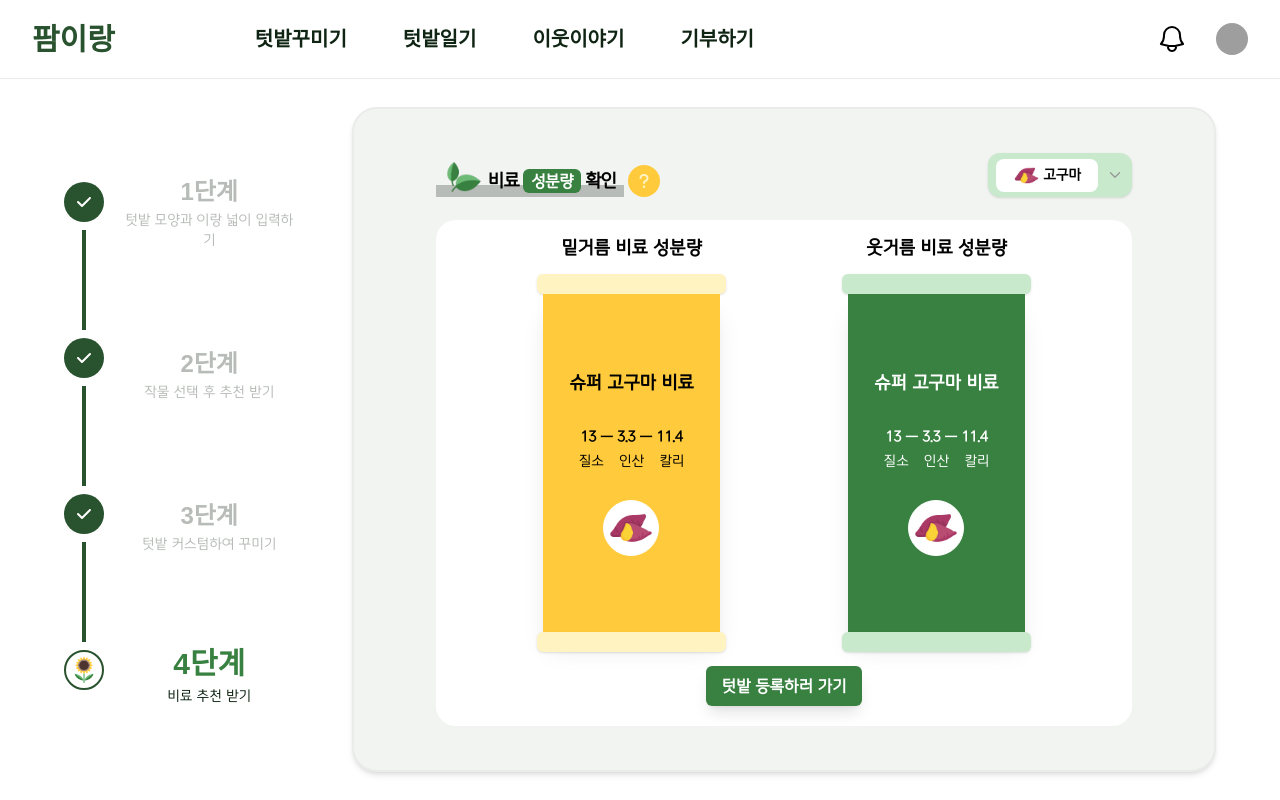
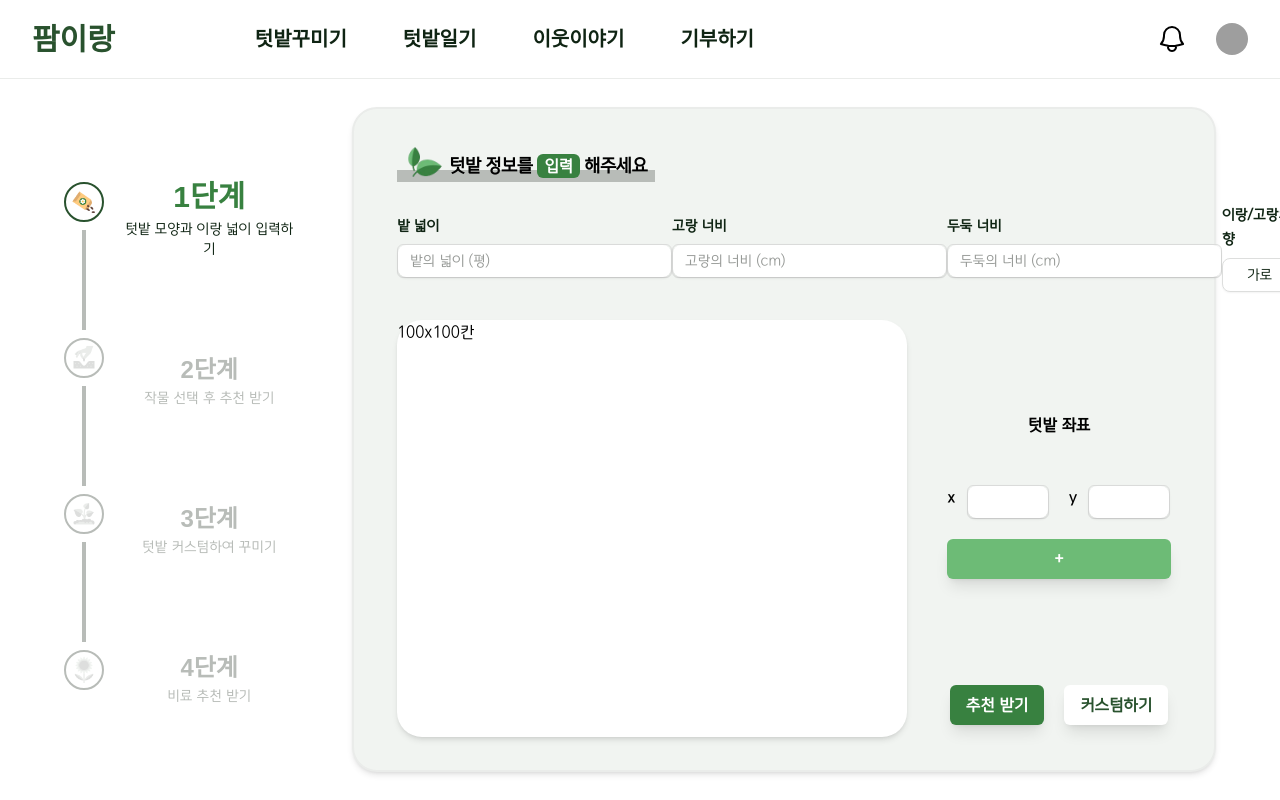
Before and after one commit to Hocheol18/Farmirang, a Next.js app in the folder frontend/: page /farm-design in a window 1280 px wide. Built offline with nearby package versions, Linux system fonts and the light colour scheme; grey boxes are pictures that could not be loaded; a web font is replaced by a local one.

Commit message:
[faet]: 텃밭디자인 단계별 라우터 설정

```diff
--- a/frontend/app/farm-design/components/step/StepBox.tsx
+++ b/frontend/app/farm-design/components/step/StepBox.tsx
@@ -1,24 +1,29 @@
+"use client";
+
+import { useState } from "react";
 import FirstPage from "./first/FirstPage";
 import FourthPage from "./fourrth/FourthPage";
 import SecondPage from "./second/SecondPage";
 import ThirdPage from "./third/ThirdPage";
 
-const StepBox = () => {
-  const currentStep = 4;
+interface Props {
+  currentStep: number;
+  handleStep: (step: number) => void;
+}
 
+const StepBox = ({ currentStep, handleStep }: Props) => {
+  // 각 단계별 컴포넌트들
   const content: JSX.Element[] = [
-    <FirstPage />,
-    <SecondPage />,
-    <ThirdPage />,
+    <FirstPage handleStep={handleStep} />,
+    <SecondPage handleStep={handleStep} />,
+    <ThirdPage handleStep={handleStep} />,
     <FourthPage />,
   ];
-
-  const currentContent = content[currentStep - 1];
 
   return (
     <div className="border-2 h-full rounded-[25px] bg-gray-100 flex flex-col w-[75%] items-center justify-center shadow shadow-md">
       {/* 여기는 1단계~4단계 내용 들어갈 부분 */}
-      {currentContent}
+      {content[currentStep - 1]}
     </div>
   );
 };
--- a/frontend/app/farm-design/components/step/Stepper.tsx
+++ b/frontend/app/farm-design/components/step/Stepper.tsx
@@ -1,9 +1,11 @@
 import Step from "./Step";
 import StepName from "./StepName";
 
-const Stepper = () => {
-  const nowStep: number = 4; // 현재 단계
+interface Props {
+  nowStep: number;
+}
 
+const Stepper = ({ nowStep }: Props) => {
   // 단계의 제목과 내용을 배열로 관리
   const stepsDetails = [
     { title: "1단계", content: "텃밭 모양과 이랑 넓이 입력하기" },
--- a/frontend/app/farm-design/components/step/TotalLayout.tsx
+++ b/frontend/app/farm-design/components/step/TotalLayout.tsx
@@ -1,11 +1,22 @@
+"use client";
+
+import { useState } from "react";
 import StepBox from "./StepBox";
 import Stepper from "./Stepper";
 
 const TotalLayout = () => {
+  // 현재 단계
+  const [currentStep, setCurrentStep] = useState<number>(1);
+  // 현재 콘텐츠(컴포넌트)
+
+  const handleStep = (step: number) => {
+    setCurrentStep(step);
+  };
+
   return (
     <div className="flex w-full items-center mx-[5%] gap-[5%] ">
-      <Stepper />
-      <StepBox />
+      <Stepper nowStep={currentStep} />
+      <StepBox currentStep={currentStep} handleStep={handleStep} />
     </div>
   );
 };
--- a/frontend/app/farm-design/components/step/first/FirstInputBox.tsx
+++ b/frontend/app/farm-design/components/step/first/FirstInputBox.tsx
@@ -13,7 +13,11 @@ interface InputType {
   handleChange: (value: any) => void;
 }
 
-const FirstInputBox = () => {
+interface Props {
+  handleStep: (step: number) => void;
+}
+
+const FirstInputBox = ({ handleStep }: Props) => {
   const [farmArea, setFarmArea] = useState<number>(); //밭 넓이
   const [furrrowWidth, setFurrowWidth] = useState<number>(); //고랑 너비
   const [ridgeWidth, setRidgeWidth] = useState<number>(); //두둑 너비
@@ -99,6 +103,16 @@ const FirstInputBox = () => {
     { x: 0, y: 0 },
     { x: 0, y: 50 },
   ]);
+
+  // 추천 단계로 넘어가기
+  const handleRecommend = () => {
+    handleStep(2);
+  };
+
+  // 커스텀 단계로 넘어가기
+  const handleCustom = () => {
+    handleStep(3);
+  };
 
   // 이 함수 쓴 애들 다 바꿔야 함!!!!!!! (임시로 그냥 한 거라...)
   const handleCoordinateArrChange = () => {};
@@ -198,13 +212,13 @@ const FirstInputBox = () => {
               text="추천 받기"
               bgStyles="bg-green-400"
               textStyles="text-white-100 font-extrabold"
-              handleClick={handleCoordinateArrChange}
+              handleClick={handleRecommend}
             />
             <Button
               text="커스텀하기"
               bgStyles="bg-white-100"
               textStyles="text-green-500 font-extrabold"
-              handleClick={handleCoordinateArrChange}
+              handleClick={handleCustom}
             />
           </div>
         </div>
--- a/frontend/app/farm-design/components/step/first/FirstPage.tsx
+++ b/frontend/app/farm-design/components/step/first/FirstPage.tsx
@@ -1,7 +1,11 @@
 import TitleBox from "../TitleBox";
 import FirstInputBox from "./FirstInputBox";
 
-const FirstPage = () => {
+interface Props {
+  handleStep: (step: number) => void;
+}
+
+const FirstPage = ({ handleStep }: Props) => {
   return (
     <div className=" flex flex-col w-[90%] h-[90%]">
       {/* 1단계 타이틀 */}
@@ -10,7 +14,7 @@ const FirstPage = () => {
         pointText="입력"
         basicText2="해주세요"
       />
-      <FirstInputBox />
+      <FirstInputBox handleStep={handleStep} />
     </div>
   );
 };
--- a/frontend/app/farm-design/components/step/second/SecondFirstPage.tsx
+++ b/frontend/app/farm-design/components/step/second/SecondFirstPage.tsx
@@ -11,7 +11,11 @@ interface Crops {
   isRecommend: boolean;
 }
 
-const SecondFirstPage = () => {
+interface Props {
+  handleCheck: () => void;
+}
+
+const SecondFirstPage = ({ handleCheck }: Props) => {
   const cropsName: string[] = [
     "감자",
     "고구마",
@@ -70,7 +74,9 @@ const SecondFirstPage = () => {
   }, [cropsList]);
 
   // 임시...함수
-  const tmpHandleFunction = () => {};
+  const tmpHandleFunction = () => {
+    handleCheck();
+  };
 
   return (
     <div className="gap-10 overflow-y-auto w-full h-full flex flex-col items-center">
--- a/frontend/app/farm-design/components/step/second/SecondPage.tsx
+++ b/frontend/app/farm-design/components/step/second/SecondPage.tsx
@@ -4,12 +4,25 @@ import { useState } from "react";
 import SecondFirstPage from "./SecondFirstPage";
 import SecondSecondPage from "./SecondSecondPage";
 
-const SecondPage = () => {
-  const [isCheck, setIsCheck] = useState<boolean>(true);
+interface Props {
+  handleStep: (step: number) => void;
+}
+
+const SecondPage = ({ handleStep }: Props) => {
+  // 몇 번째 second 페이지 보여줄지 (false => 1번째, true=> 2번째)
+  const [isCheck, setIsCheck] = useState<boolean>(false);
+
+  const handleCheck = () => {
+    setIsCheck(true);
+  };
 
   return (
     <div className=" flex flex-col w-[90%] h-[90%]  ">
-      {!isCheck ? <SecondFirstPage /> : <SecondSecondPage />}
+      {!isCheck ? (
+        <SecondFirstPage handleCheck={handleCheck} />
+      ) : (
+        <SecondSecondPage handleStep={handleStep} />
+      )}
     </div>
   );
 };
--- a/frontend/app/farm-design/components/step/second/SecondSecondPage.tsx
+++ b/frontend/app/farm-design/components/step/second/SecondSecondPage.tsx
@@ -3,9 +3,23 @@ import TitleBox from "../TitleBox";
 import Button from "@/app/_components/common/Button";
 import Input from "@/app/_components/common/Input";
 
-const SecondSecondPage = () => {
-  // 임시...함수
+interface Props {
+  handleStep: (step: number) => void;
+}
+
+const SecondSecondPage = ({ handleStep }: Props) => {
+  // 임시...
   const tmpHandleFunction = () => {};
+
+  // 커스텀하러 가기
+  const handleCustom = () => {
+    handleStep(3);
+  };
+
+  // 저장하기
+  const handleSave = () => {
+    handleStep(4);
+  };
 
   const InputCSS = `w-36 rounded-lg bg-white-100 border-0 bg-transparent h-[2rem] py-1 pl-3 text-black-100 placeholder:text-gary-500 sm:text-sm sm:leading-6 shadow`;
 
@@ -23,7 +37,7 @@ const SecondSecondPage = () => {
           text="커스텀하기"
           bgStyles="bg-white-100 px-6"
           textStyles="text-green-500 font-semibold"
-          handleClick={tmpHandleFunction}
+          handleClick={handleCustom}
         />
         <div className="flex items-center gap-3">
           <div className="font-bold">텃밭 이름: </div>
@@ -42,7 +56,7 @@ const SecondSecondPage = () => {
             text="저장하기"
             bgStyles="bg-green-400 px-6"
             textStyles="text-white-100 font-semibold"
-            handleClick={tmpHandleFunction}
+            handleClick={handleSave}
           />
         </div>
       </div>
--- a/frontend/app/farm-design/components/step/third/ThirdPage.tsx
+++ b/frontend/app/farm-design/components/step/third/ThirdPage.tsx
@@ -13,7 +13,11 @@ interface Crops {
   isRecommend: boolean;
 }
 
-const ThirdPage = () => {
+interface Props {
+  handleStep: (step: number) => void;
+}
+
+const ThirdPage = ({ handleStep }: Props) => {
   const cropsName: string[] = [
     "감자",
     "고구마",
@@ -86,6 +90,11 @@ const ThirdPage = () => {
   // 임시 함수...
   const tmpHandleFunction = () => {};
 
+  // 저장하기
+  const handleSave = () => {
+    handleStep(4);
+  };
+
   const InputCSS = `w-36 rounded-lg bg-white-100 border-0 bg-transparent h-[2rem] py-1 pl-3 text-black-100 placeholder:text-gary-500 sm:text-sm sm:leading-6 shadow`;
 
   return (
@@ -119,7 +128,7 @@ const ThirdPage = () => {
               text="저장하기"
               bgStyles="bg-green-400 px-6"
               textStyles="text-white-100 font-semibold"
-              handleClick={tmpHandleFunction}
+              handleClick={handleSave}
             />
           </div>
         </div>
--- a/frontend/app/farm-design/page.tsx
+++ b/frontend/app/farm-design/page.tsx
@@ -7,6 +7,7 @@ import TotalLayout from "./components/step/TotalLayout";
 export default function FarmDesign() {
   // 임시
   const view: number = 1;
+
   return (
     <div className=" flex justify-center w-full h-full">
       {/* 처음 딱 들어오면 무조건 가이드라인 */}
```
